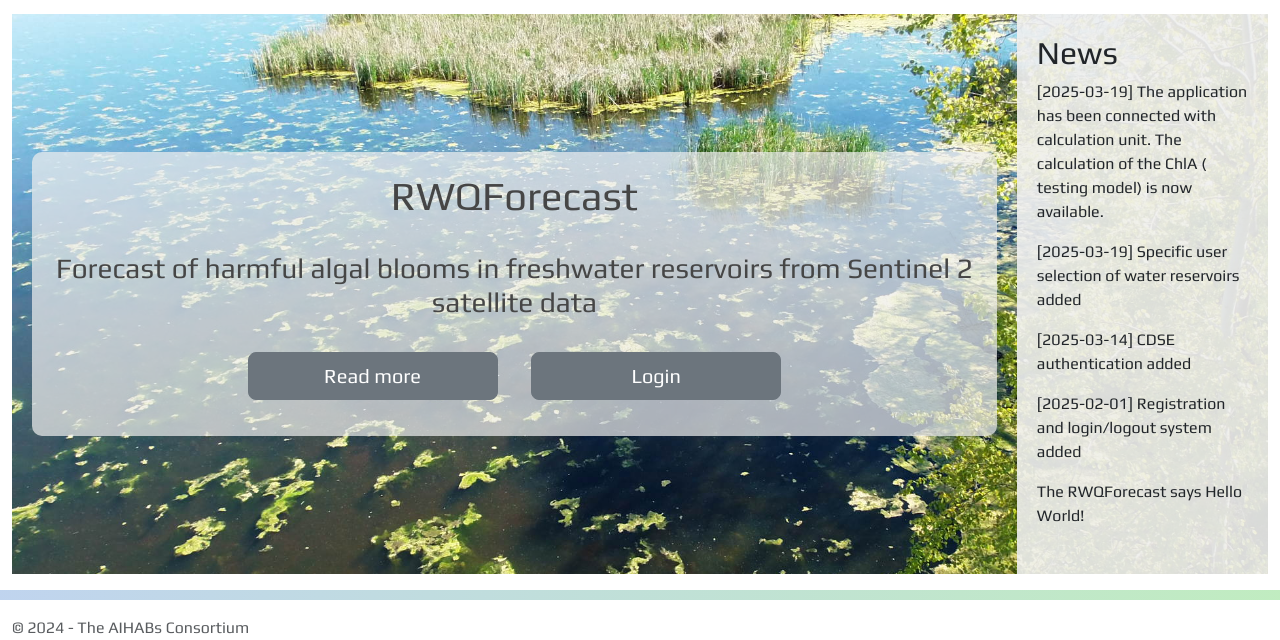
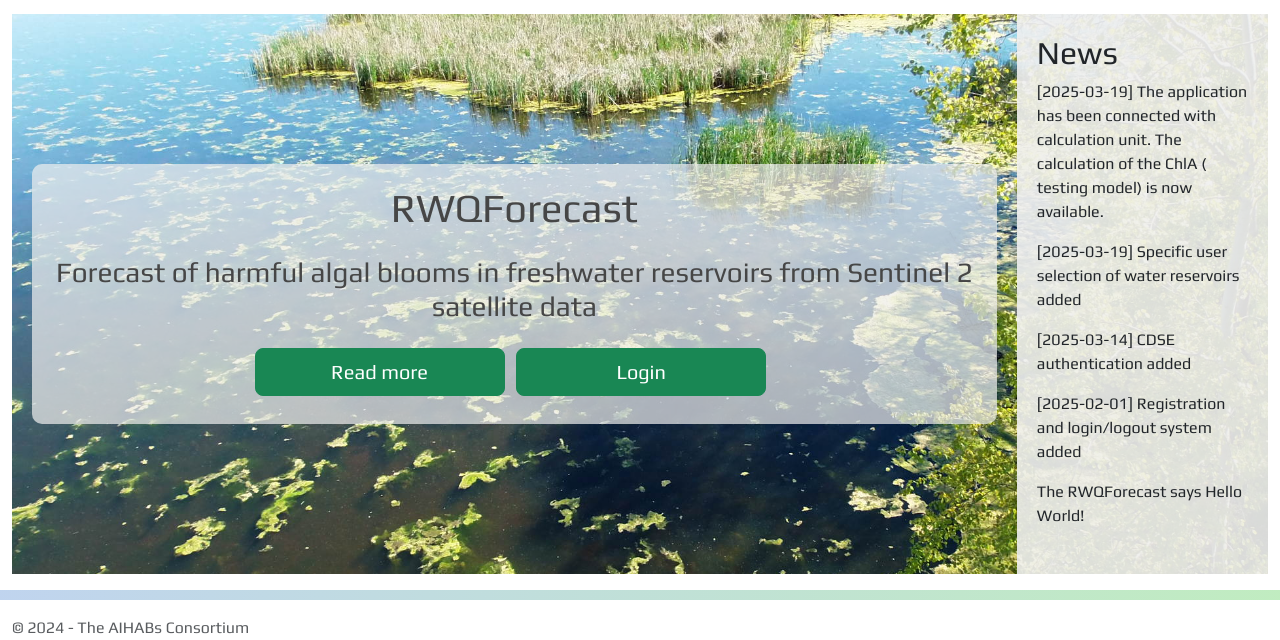
Before and after one commit to JakubBrom/RWQForecast, a Python web app: template templates/index.html in a window 1280 px wide. Shown: the part 56-696 px from the top of the page. Run offline with Jinja, Linux system fonts and the light colour scheme; the template is opened without the code that fills it, so the values that code supplies are empty; some libraries are stand-ins or nearby versions.

Commit message:
Changes to the display of buttons with links.

```diff
--- a/templates/index.html
+++ b/templates/index.html
@@ -6,26 +6,26 @@
 
         <div class="col-md-8 main-column">
             <div>
-                <h1>RWQForecast</h1>
-                </br>
+                <h1 class="mb-4">RWQForecast</h1>
 
-                <h3>Forecast of harmful algal blooms in freshwater reservoirs from Sentinel 2 satellite data</h3>
-            </br>
-                <p>
+                <h3 class="mb-4">
+                    Forecast of harmful algal blooms in freshwater reservoirs from Sentinel 2 satellite data
+                </h3>
 
-                    <button type="button" class="btn btn-secondary btn-lg" onclick="window.location.href='/about'" style="width: 250px; margin-right: 30px;">Read more</button>
-
+                <button type="button" class="btn btn-success btn-lg me-sm-2 mb-2" style="width: 250px;" onclick="window.location.href='/about'">
+                    Read more
+                </button>
 
                 {% if current_user.is_authenticated %}
+                <button type="button" class="btn btn-success btn-lg me-sm-2 mb-2" style="width: 250px;" onclick="window.location.href='/results'">
+                    Analysis
+                </button>
+                {% else %}
+                <button type="button" class="btn btn-success btn-lg me-sm-2 mb-2" style="width: 250px;" onclick="window.location.href='/login'">
+                    Login
+                </button>
+                {% endif %}
 
-                    <button type="button" class="btn btn-secondary btn-lg" onclick="window.location.href='/results'" style="width: 250px;">Analysis</button>
-
-                {% else %}
-
-                    <button type="button" class="btn btn-secondary btn-lg" onclick="window.location.href='/login'" style="width: 250px;">Login</button>
-
-                {% endif %}
-                </p>
             </div>
         </div>
 
```
